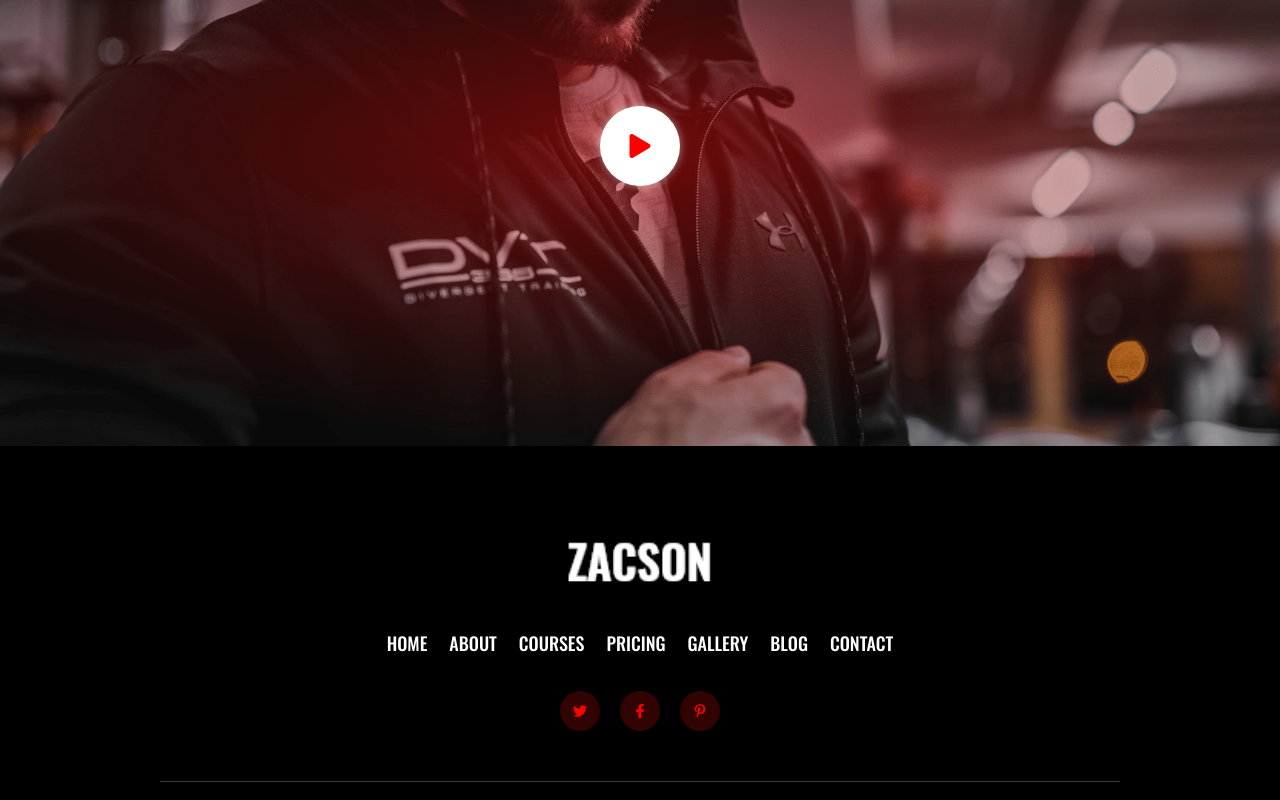
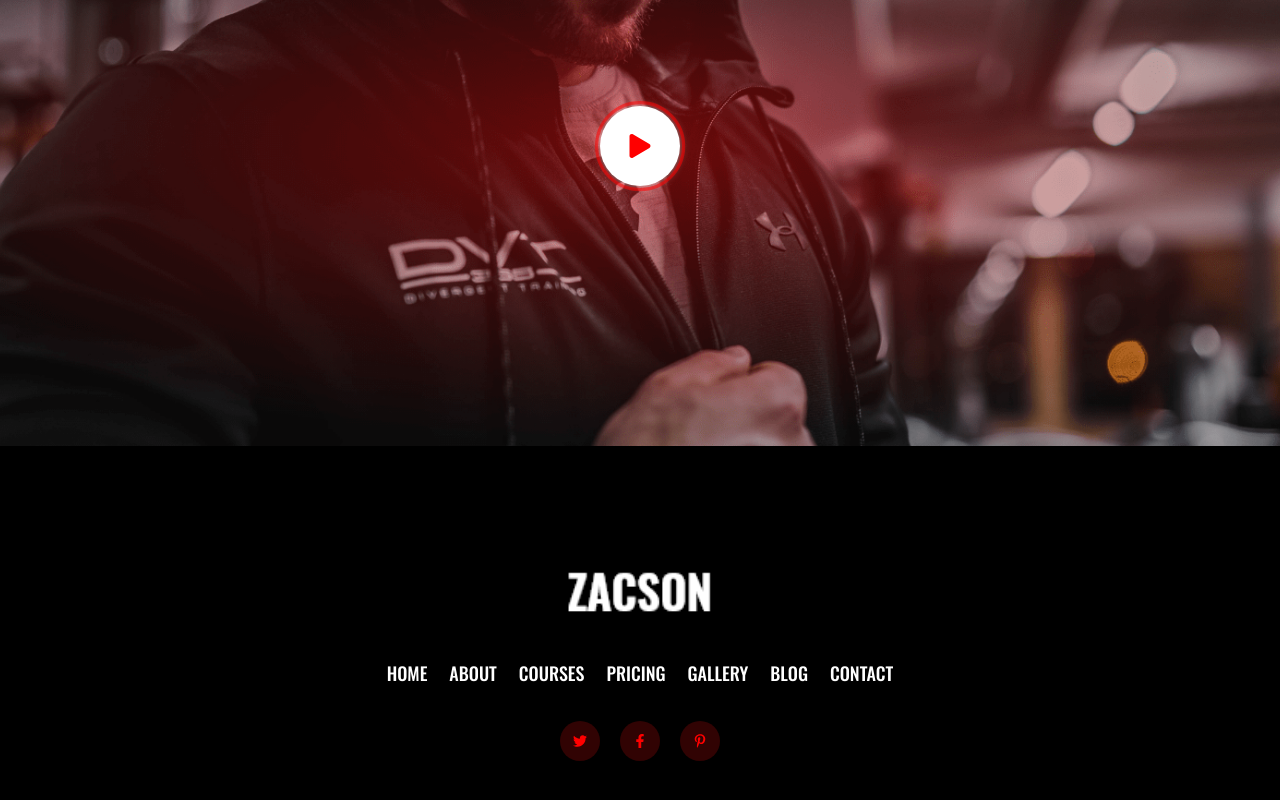
Before and after one commit to Ssovelich/Zacson-Website, a Next.js app: page / in a window 1280 px wide. Shown: the part 1986-2786 px from the top of the page. Built offline with nearby package versions, Linux system fonts and the light colour scheme.

Commit message:
fix styles footer

```diff
--- a/src/components/Footer/Footer.module.css
+++ b/src/components/Footer/Footer.module.css
@@ -61,14 +61,20 @@
 .footerBottom {
   padding: 40px 0;
 }
-
 .copyright {
   font-size: 14px;
   color: #999;
   text-align: center;
 }
 @media (min-width: 768px) {
+    .footerTop {
+  padding-top: 100px;
+ }
 }
 
 @media screen and (min-width: 1024px) {
+    .footerTop {
+  padding-top: 110px;
+  padding-bottom: 70px;
 }
+}
```
